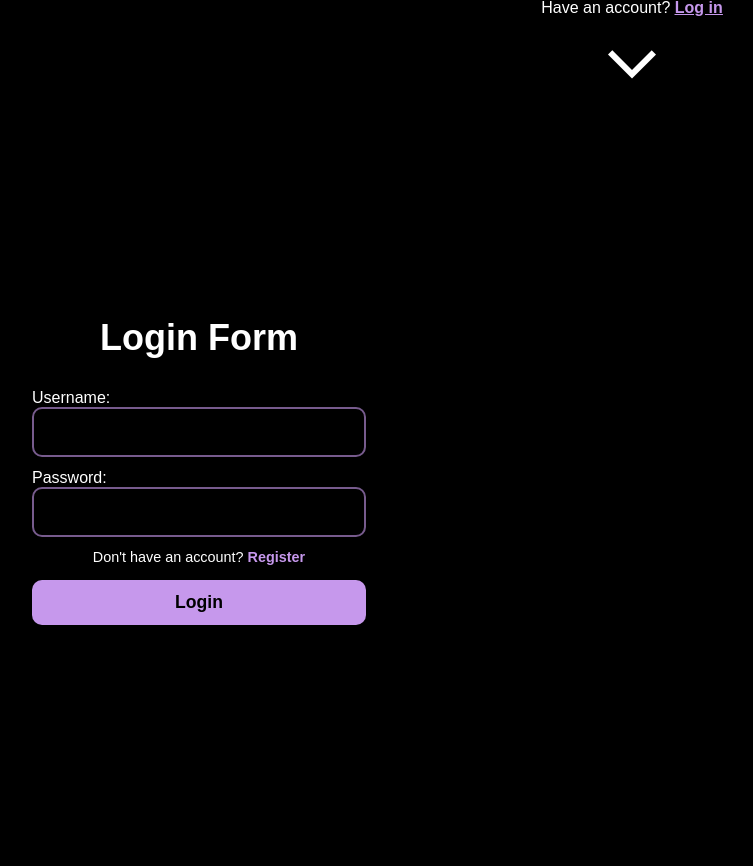
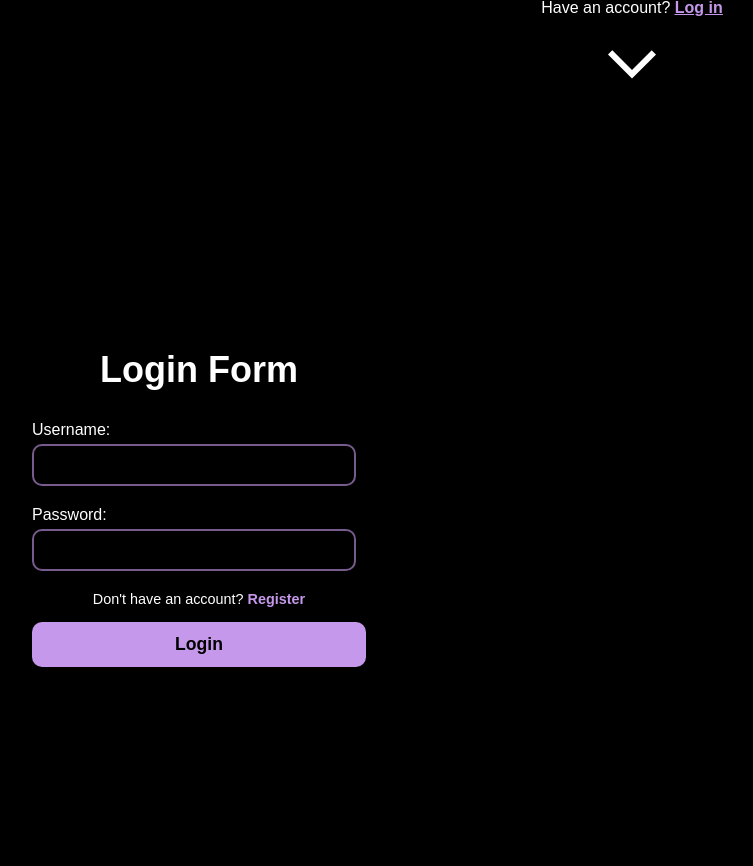
Before and after one commit to b21tilbe/Examensarbete-MongoD-vs-MySQL, a PHP site: page /FinalProject.php in a window 1280 px wide. Shown: the part 673-1539 px from the top of the page, without its empty margins (8-761 px from the left). Before the commit the page ends 1298 px from the top, so only its background shows below. Run offline with PHP 8.4, Linux system fonts and the light colour scheme; a stand-in replaces the project's code that opens the database connection; some web fonts are replaced.

Commit message:
Update FinalProject.css
Changed so the new form could look the same as before

```diff
--- a/FinalProject.css
+++ b/FinalProject.css
@@ -20,7 +20,7 @@ body {
     justify-content: center;
     align-items: center;
     height: 100vh;
-    position: relative; /* Add this to position child elements relative to this container */
+    position: relative;
 }
 
 .material-symbols-outlined {
@@ -164,15 +164,16 @@ body {
 }
 
 #LogInSection {
-    height: 100hv;
+    height: fit-content;
 }
+
 .containerLogIn a {
     color: rgb(198, 152, 236);
 }
 
 .login-wrapper {
-    margin-top: 10rem;
-    margin-bottom: 15rem;
+    margin-top: 12rem;
+    margin-bottom: 18rem;
     width: 414px;
     background: transparent;
     border-radius: 12px;
@@ -182,38 +183,33 @@ body {
 .login-wrapper h1 {
     font-size: 36px;
     text-align: center;
+    margin-bottom: 30px;
 }
 
 .login-wrapper .input-container {
-    position: relative;
     width: 100%;
-    height: 50px;
-    margin: 30px 0;
+    margin-bottom: 20px;
+}
+
+.input-container label {
+    color: #fff;
+    font-size: 16px;
+    margin-bottom: 5px;
+    display: block;
 }
 
 .input-container input {
-    width: 100%;
-    height: 100%;
+    width: calc(100% - 10px);
     background: transparent;
-    border: none;
-    outline: none;
     border: 2px solid rgba(198, 152, 236, 0.6);
     border-radius: 10px;
     font-size: 16px;
     color: #fff;
-    padding: 20px 45px 20px 20px;
+    padding: 10px;
 }
 
 .input-container input::placeholder {
     color: #fff;
-}
-
-.input-container i {
-    position: absolute;
-    right: 20px;
-    top: 50%;
-    transform: translateY(-50%);
-    font-size: 20px;
 }
 
 .login-wrapper .login-btn {
@@ -229,18 +225,18 @@ body {
     font-weight: 600;
 }
 
+.login-wrapper .register-link p a {
+    color: rgb(198, 152, 236);
+    text-decoration: none;
+    font-weight: bold;
+}
+
+.login-wrapper .register-link p a:hover {
+    text-decoration: underline;
+}
+
 .login-wrapper .register-link {
     font-size: .9rem;
     text-align: center;
     margin: 20px 0 15px;
 }
-
-.register-link p a {
-    color: rgb(198, 152, 236);
-    text-decoration: none;
-    font-weight: bold;
-}
-
-.register-link p a:hover {
-    text-decoration: underline;
-}
```
